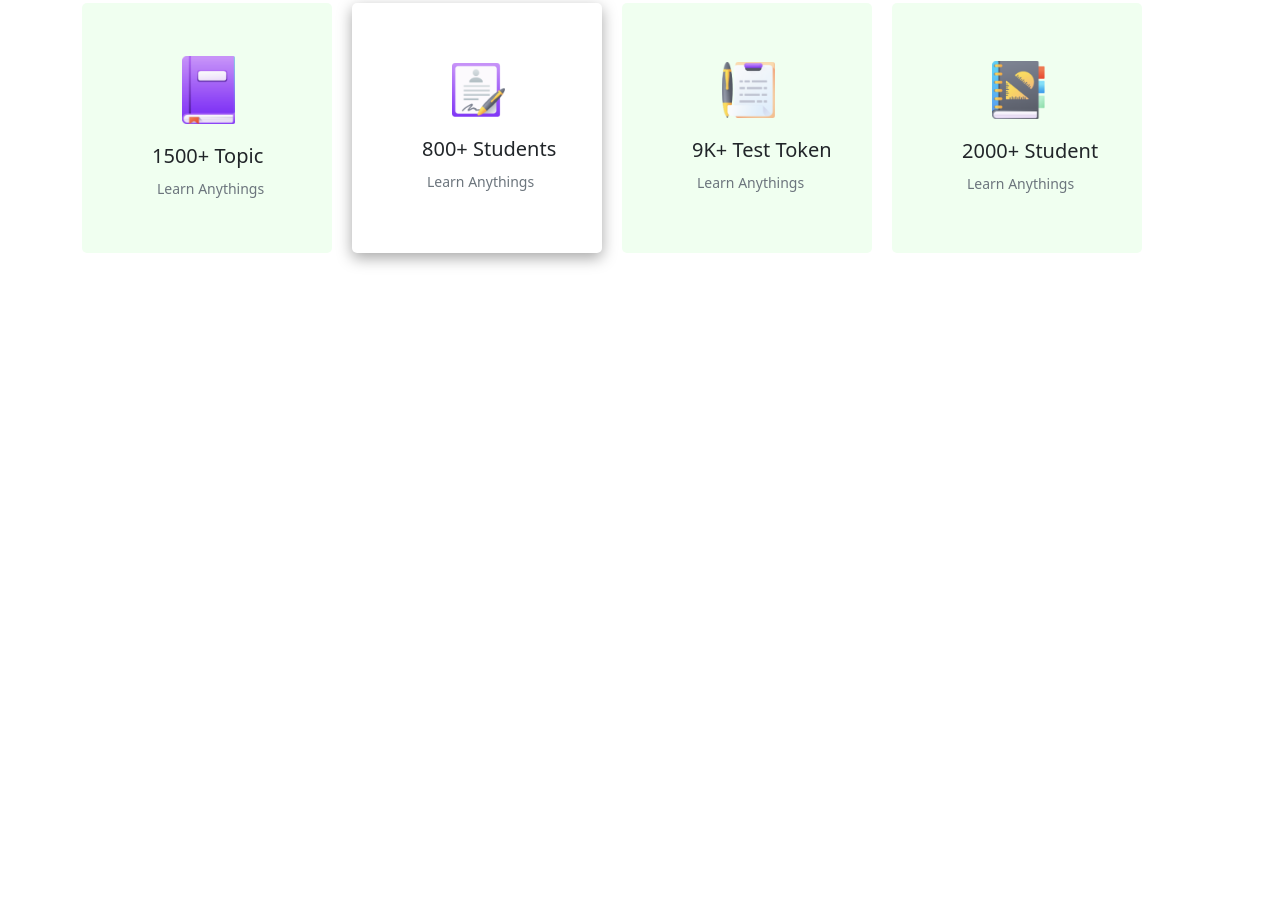
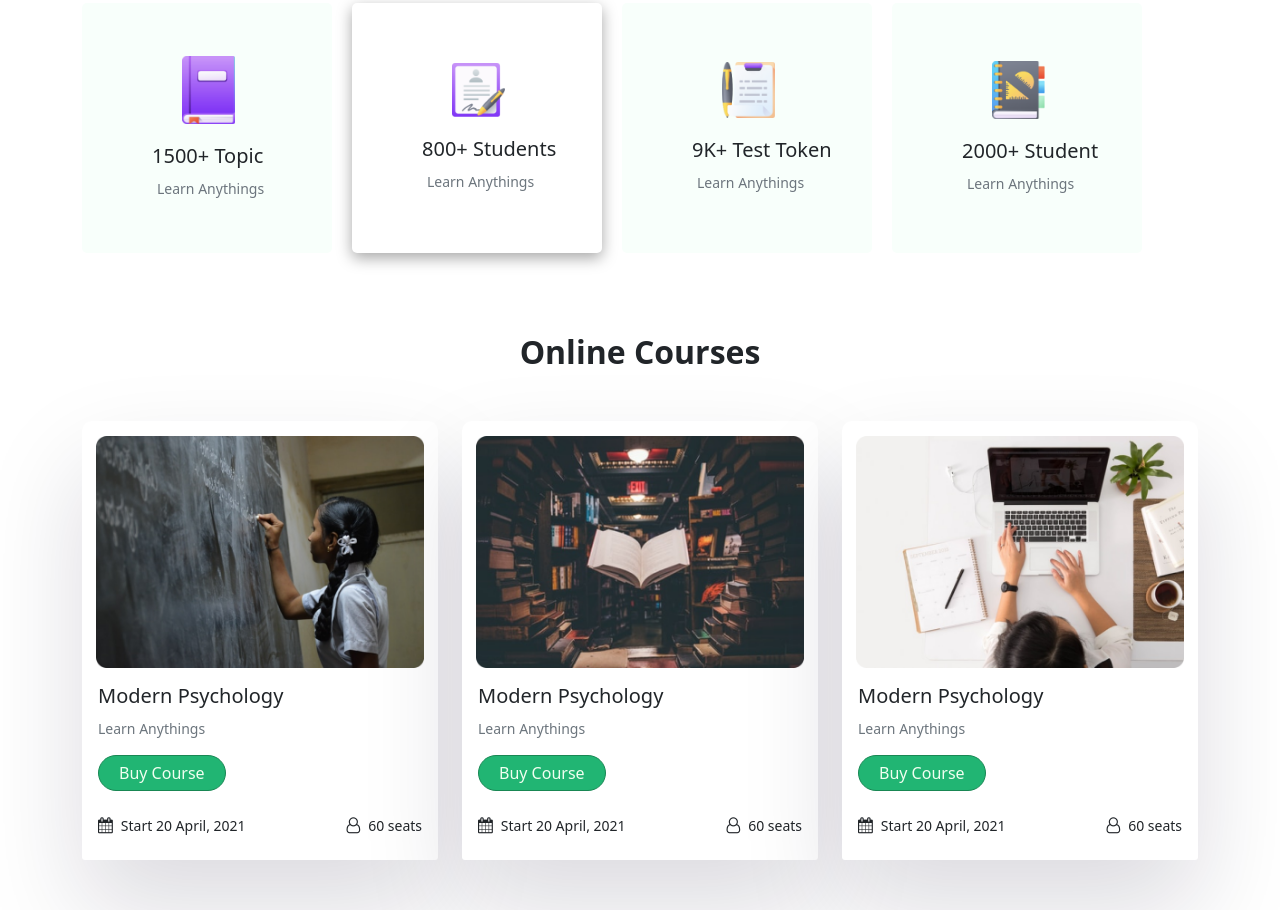
Before and after one commit to mohim-uddin/school_managenment_using_bootstrap, a plain HTML site: page index.html in a window 1280 px wide. Shown: the part 562-1472 px from the top of the page. Before the commit the page ends 865 px from the top, so only its background shows below. Drawn offline with nearby package versions, Linux system fonts and the light colour scheme.

Commit message:
courses section done

```diff
--- a/index.html
+++ b/index.html
@@ -5,7 +5,10 @@
     <meta http-equiv="X-UA-Compatible" content="IE=edge">
     <meta name="viewport" content="width=device-width, initial-scale=1.0">
     <title>School Management System</title>
-    <link href="https://cdn.jsdelivr.net/npm/bootstrap@5.1.3/dist/css/bootstrap.min.css" rel="stylesheet" integrity="sha384-1BmE4kWBq78iYhFldvKuhfTAU6auU8tT94WrHftjDbrCEXSU1oBoqyl2QvZ6jIW3" crossorigin="anonymous">
+    <script src='https://kit.fontawesome.com/a076d05399.js' crossorigin='anonymous'></script>
+    <link href="https://cdn.jsdelivr.net/npm/bootstrap@5.1.3/dist/css/bootstrap.min.css" rel="stylesheet"
+    integrity="sha384-1BmE4kWBq78iYhFldvKuhfTAU6auU8tT94WrHftjDbrCEXSU1oBoqyl2QvZ6jIW3" crossorigin="anonymous">
+    <link rel="stylesheet" href="https://cdnjs.cloudflare.com/ajax/libs/font-awesome/4.7.0/css/font-awesome.min.css">
     <link rel="stylesheet" href="style.css">
 </head>
 <body>
@@ -96,6 +99,77 @@
         </div>
       </div>
       <!-- End-about-section -->
+
+     <!--  Courses-section-start -->
+
+     <div class="container courses">
+      <h2 class="courses-class">Online Courses</h2>
+      <div class="row row-cols-1 row-cols-md-3 g-4">
+        <div class="col">
+          <div class="card h-100">
+            <img src="Photos/Morder pyschology.png" class="card-img-top" alt="...">
+            <div class="card-body">
+              <h5 class="card-title">Modern Psychology</h5>
+              <small class="text-muted">Learn Anythings</small><br>
+              <button type="button" class="btn3 btn btn-outline-success">Buy Course</button>
+            </div>
+            <div class="card-footer">
+
+              <div class="row">
+                <div class="col-md-6">
+                  <p class="p-class"><i style="font-size:16px; margin-right: 8px;" class="fa">&#xf073;</i>Start 20 April, 2021</p>
+                </div>
+                <div class="col-md-6 d-flex justify-content-end">
+                  <p class="p-class"><i style="font-size:16px; margin-right: 8px;" class="fa">&#xf2c0;</i>60 seats</p>
+                </div>
+              </div>
+            </div>
+          </div>
+        </div>
+        <div class="col">
+          <div class="card h-100">
+            <img src="Photos/Morder psyc.png" class="card-img-top" alt="...">
+            <div class="card-body">
+              <h5 class="card-title">Modern Psychology</h5>
+              <small class="text-muted">Learn Anythings</small><br>
+              <button type="button" class="btn3 btn btn-outline-success">Buy Course</button>
+            </div>
+            <div class="card-footer">
+              <div class="row">
+                <div class="col-md-6">
+                  <p class="p-class"><i style="font-size:16px; margin-right: 8px;" class="fa">&#xf073;</i>Start 20 April, 2021</p>
+                </div>
+                <div class="col-md-6 d-flex justify-content-end">
+                  <p class="p-class"><i style="font-size:16px; margin-right: 8px;" class="fa">&#xf2c0;</i>60 seats</p>
+                </div>
+              </div>
+            </div>
+          </div>
+        </div>
+        <div class="col">
+          <div class="card h-100">
+            <img src="Photos/Morder pychons.png" class="card-img-top" alt="...">
+            <div class="card-body">
+              <h5 class="card-title">Modern Psychology</h5>
+              <small class="text-muted">Learn Anythings</small><br>
+              <button type="button" class="btn3 btn btn-outline-success">Buy Course</button>
+            </div>
+            <div class="card-footer">
+              <div class="row">
+                <div class="col-md-6">
+                  <p class="p-class"><i style="font-size:16px; margin-right: 8px;" class="fa">&#xf073;</i>Start 20 April, 2021</p>
+                </div>
+                <div class="col-md-6 d-flex justify-content-end">
+                  <p class="p-class"><i style="font-size:16px; margin-right: 8px;" class="fa">&#xf2c0;</i>60 seats</p>
+                </div>
+              </div>
+
+            </div>
+          </div>
+        </div>
+      </div>
+     </div>
+     <!--  Courses-section-end -->
    <script src="https://cdn.jsdelivr.net/npm/bootstrap@5.1.3/dist/js/bootstrap.bundle.min.js" integrity="sha384-ka7Sk0Gln4gmtz2MlQnikT1wXgYsOg+OMhuP+IlRH9sENBO0LRn5q+8nbTov4+1p" crossorigin="anonymous"></script>
 </body>
 </html>
--- a/style.css
+++ b/style.css
@@ -42,12 +42,12 @@ header{
 .about{
 
     margin-top: 30px;
-    margin-bottom: 50px;
+    margin-bottom: 80px;
 }
 .single-col{
   width: 250px;
   height: 250px;
-  background-color: #F0FFF0;
+  background-color: #F8FFFB;
   margin-right: 20px;
   border-radius: 5px;
 }
@@ -73,3 +73,36 @@ header{
   margin-top: 10px;
 
 }
+.courses-class{
+  text-align: center;
+  font-weight: bold;
+  margin-bottom: 50px;
+}
+.card-img-top {
+  width: 92%;
+  margin: 0 auto;
+  margin-top: 15px;
+}
+.card {
+  background-color: #FFFFFF;
+  box-shadow: rgba(17, 12, 46, 0.15) 0px 48px 100px 0px;
+  border-radius: 10px;
+  border: 0px solid rgba(0,0,0,.125);
+}
+.card-footer {
+  padding: .5rem 1rem;
+  background-color: #FFFFFF;
+  border-top: none;
+}
+.btn3{
+  margin-top: 15px;
+}
+.p-class{
+  font-size: 14px;
+}
+.right-div{
+  float: right;
+}
+.courses{
+  margin-bottom: 50px;
+}
```
